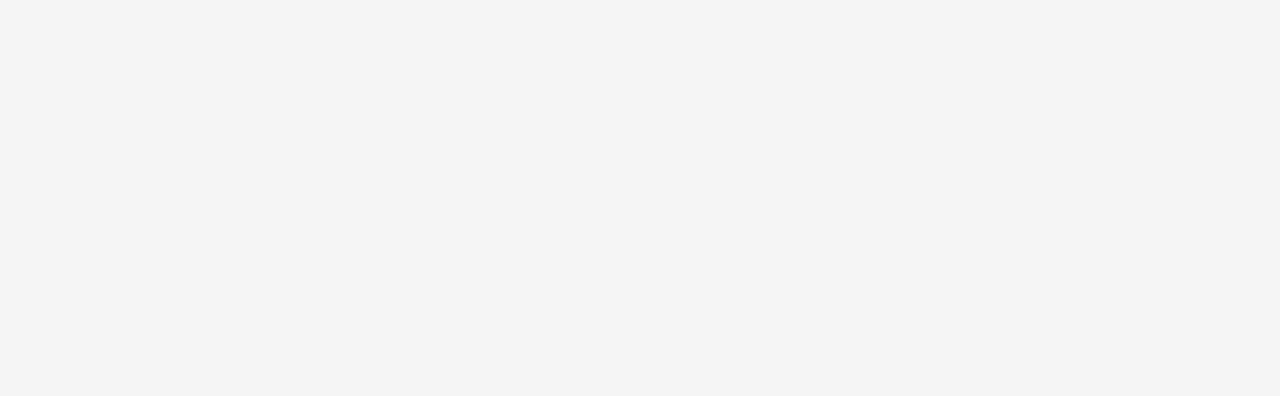
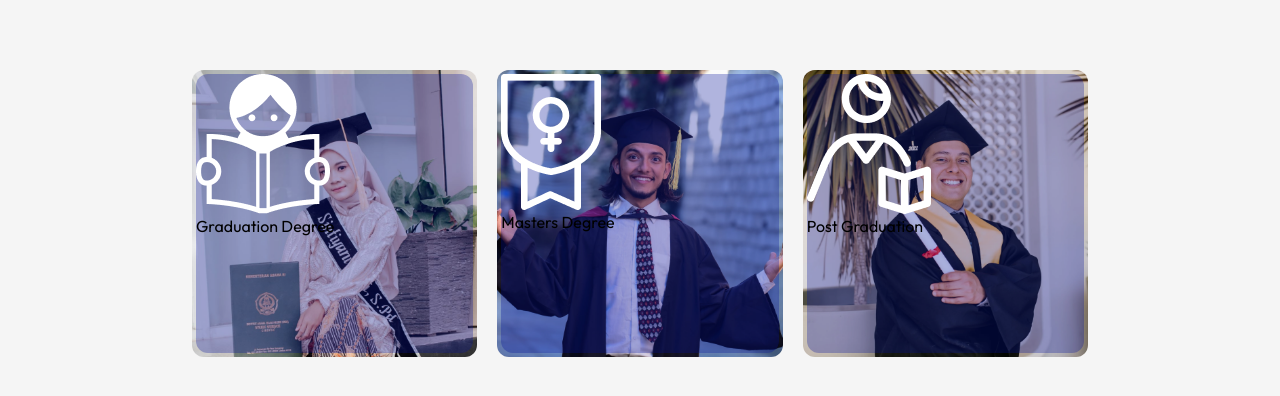
Before and after one commit to MozammilT/EduSphere, a React (Vite) app: page / in a window 1280 px wide. Shown: the part 810-1206 px from the top of the page. Before the commit the page ends 800 px from the top, so only its background shows below. Built offline with nearby package versions, Linux system fonts and the light colour scheme; a web font is replaced by a local one.

Commit message:
add Programs Component

```diff
--- a/src/App.jsx
+++ b/src/App.jsx
@@ -1,12 +1,13 @@
 import Navbar from "./components/Navbar";
 import Hero from "./components/Hero";
-
+import Programs from "./components/Programs";
 
 function App() {
   return (
     <>
       <Navbar />
       <Hero />
+      <Programs />
     </>
   );
 }
--- /dev/null
+++ b/src/components/Programs.jsx
@@ -0,0 +1,36 @@
+import program_1 from "/program-1.png";
+import program_2 from "/program-2.png";
+import program_3 from "/program-3.png";
+import program_icon_1 from "/program-icon-1.png";
+import program_icon_2 from "/program-icon-2.png";
+import program_icon_3 from "/program-icon-3.png";
+
+function Programs() {
+  return (
+    <div className="programs center">
+      <div className="program">
+        <img src={program_1} className="pro-img" />
+        <div className="caption">
+          <img src={program_icon_1} className="cap-img" />
+          <p>Graduation Degree</p>
+        </div>
+      </div>
+      <div className="program">
+        <img src={program_2} className="pro-img" />
+        <div className="caption">
+          <img src={program_icon_2} className="cap-img" />
+          <p>Masters Degree</p>
+        </div>
+      </div>
+      <div className="program">
+        <img src={program_3} className="pro-img" />
+        <div className="caption">
+          <img src={program_icon_3} className="cap-img" />
+          <p>Post Graduation </p>
+        </div>
+      </div>
+    </div>
+  );
+}
+
+export default Programs;
--- a/src/styles/App.css
+++ b/src/styles/App.css
@@ -16,9 +16,8 @@
 }
 
 @layer components {
-
-  .center{
-    @apply pl-[10%] pr-[10%]
+  .center {
+    @apply pl-[10%] pr-[10%];
   }
 
   .navbar {
@@ -48,23 +47,45 @@
 
   .hero-section {
     @apply w-full flex items-center justify-center min-h-screen bg-cover bg-no-repeat bg-center;
-    background-image: linear-gradient(rgba(8, 0, 58, 0.7), rgba(8, 0, 58, 0.7)), url("/hero.png");
+    background-image: linear-gradient(rgba(8, 0, 58, 0.7), rgba(8, 0, 58, 0.7)),
+      url("/hero.png");
   }
 
-  .hero-text{
+  .hero-text {
     @apply text-white text-center max-w-[800px];
   }
 
-  .hero-heading{
-    @apply text-6xl text-white tracking-tighter text-balance mb-4 font-semibold
+  .hero-heading {
+    @apply text-6xl text-white tracking-tighter text-balance mb-4 font-semibold;
   }
 
-  .hero-detail{
-    @apply text-xl text-white tracking-tighter text-balance mb-4
+  .hero-detail {
+    @apply text-xl text-white tracking-tighter text-balance mb-4;
   }
 
-  .arrow-icon{
-    @apply w-5
+  .arrow-icon {
+    @apply w-5;
+  }
+
+  .programs {
+    @apply flex items-center justify-between my-20 mx-auto w-[90%] gap-5;
+  }
+
+  .program {
+    @apply basis-1/2 relative;
+  }
+
+  .pro-img {
+    @apply w-full rounded-xl block;
+    /* w-full */
+  }
+
+  .caption {
+    @apply rounded-xl absolute inset-1 bg-blue-overlay;
+  }
+
+  .bg-blue-overlay {
+    background-color: rgba(0, 15, 152, 0.3);
   }
 }
 
```
